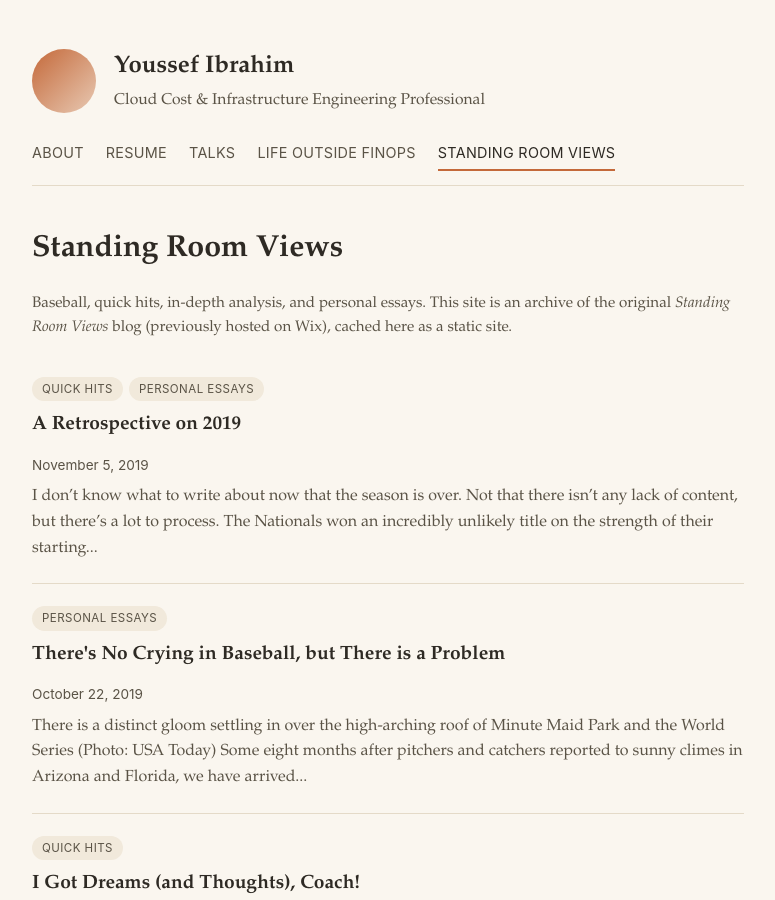
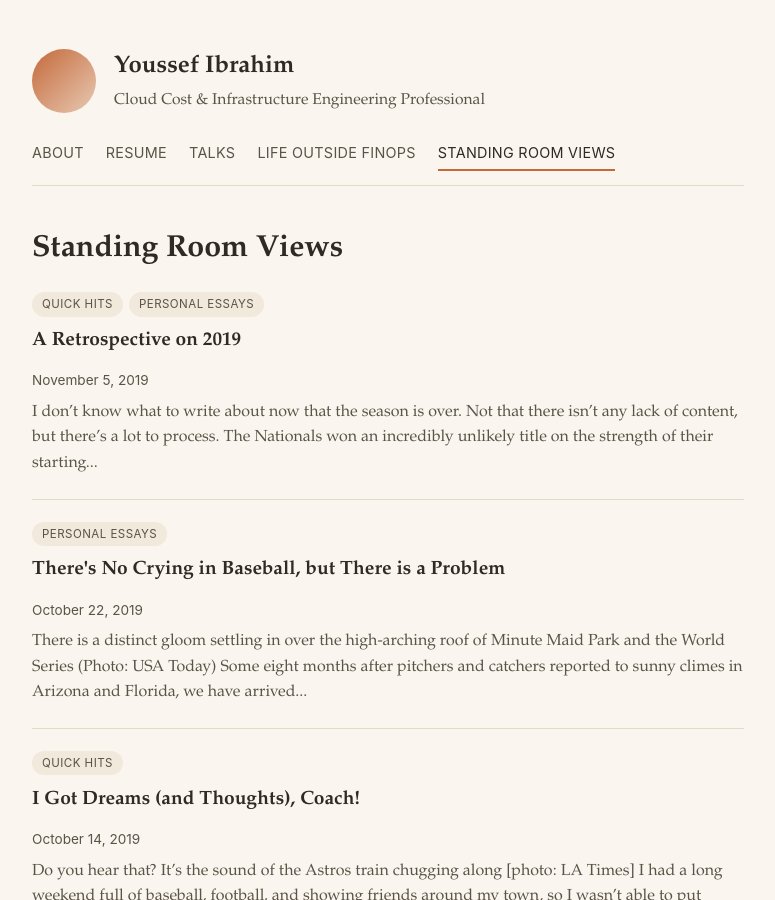
Before and after one commit to yti93/standing-room-views, a Jekyll site: the page built from index.md, in a window 1280 px wide and 900 px high. Shown: the whole window, without its empty margins (252-1027 px from the left). Built offline with Jekyll 4.4.1, drawn with Linux system fonts in a browser that asks for light colours.

Commit message:
Remove intro blurb from blog homepage

```diff
--- a/_layouts/home.html
+++ b/_layouts/home.html
@@ -3,7 +3,6 @@ layout: default
 ---
 
 <h1>{{ page.title }}</h1>
-<div class="intro-note">{{ content }}</div>
 
 <ul class="post-list">
   {% for post in site.posts %}
--- a/index.md
+++ b/index.md
@@ -2,5 +2,3 @@
 layout: home
 title: Standing Room Views
 ---
-
-Baseball, quick hits, in-depth analysis, and personal essays. This site is an archive of the original *Standing Room Views* blog (previously hosted on Wix), cached here as a static site.
```
